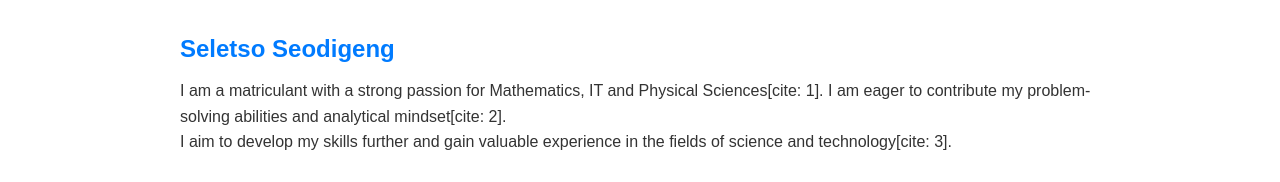
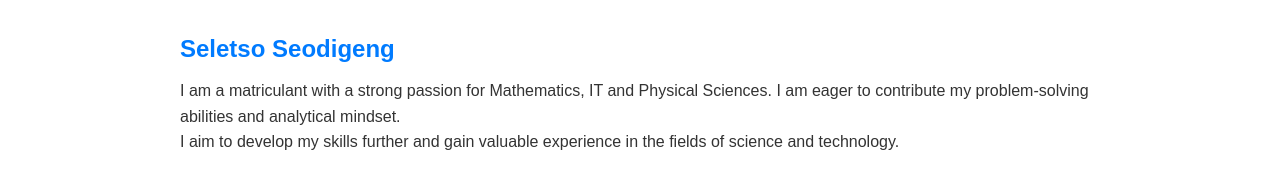
Before and after one commit to letso-seodigeng/Portfolio-CodeTribe, a plain HTML site: page index.html in a window 1280 px wide. Shown: the part 1081-1263 px from the top of the page. Drawn offline with Linux system fonts and the light colour scheme.

Commit message:
Final Version

```diff
--- a/index.html
+++ b/index.html
@@ -29,7 +29,7 @@
         </section>
 
         <section class="intro">
-             <h1>Seletso Seodigeng</h1> <p>I am a matriculant with a strong passion for Mathematics, IT and Physical Sciences[cite: 1]. I am eager to contribute my problem-solving abilities and analytical mindset[cite: 2].</p> <p>I aim to develop my skills further and gain valuable experience in the fields of science and technology[cite: 3].</p>
+             <h1>Seletso Seodigeng</h1> <p>I am a matriculant with a strong passion for Mathematics, IT and Physical Sciences. I am eager to contribute my problem-solving abilities and analytical mindset.</p> <p>I aim to develop my skills further and gain valuable experience in the fields of science and technology.</p>
         </section>
 
         <section class="details">
```
